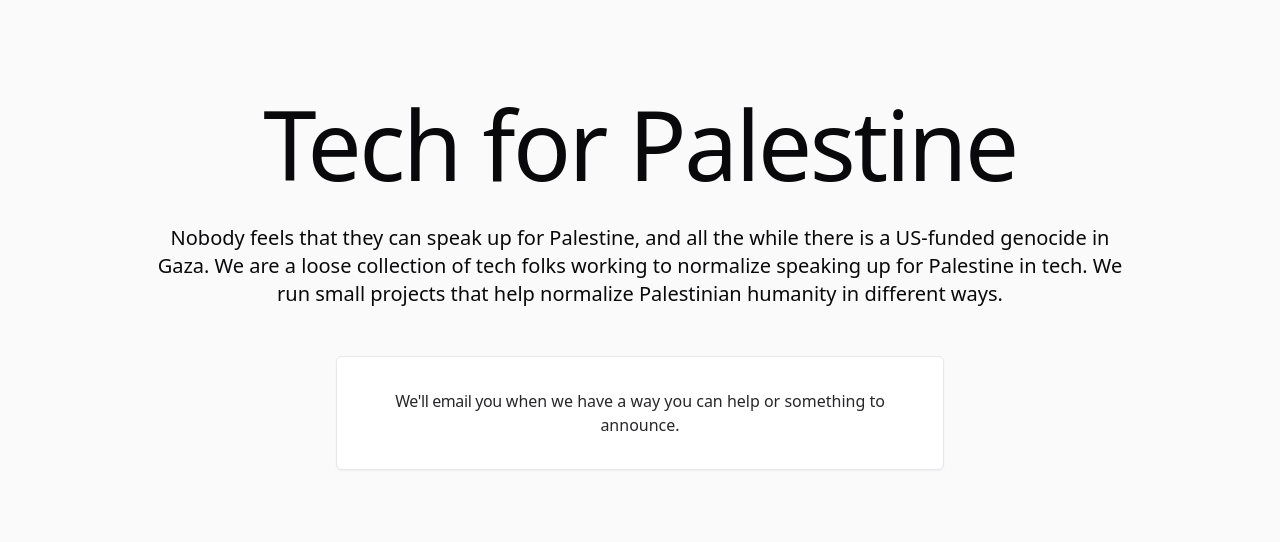
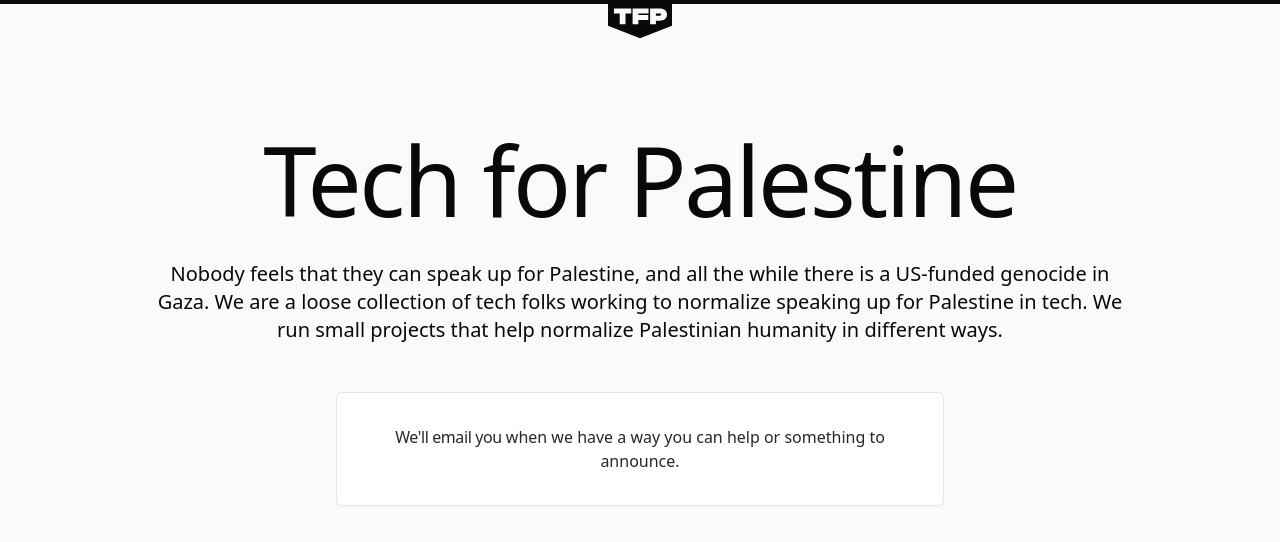
Before and after one commit to TechForPalestine/website, an Astro site: page / in a window 1280 px wide. Built offline with nearby package versions, Linux system fonts and the light colour scheme; Astro itself is replaced by a stand-in of ours.

Commit message:
Adds logo and fav

```diff
--- /dev/null
+++ b/src/components/Navigation.astro
@@ -0,0 +1,24 @@
+<header class="flex flex-col">
+  <div class="h-1 w-full bg-zinc-950"></div>
+  <nav class="flex justify-center items-center">
+    <a href="" class="text-zinc-950"
+      ><svg
+        width="204"
+        height="118"
+        viewBox="0 0 204 118"
+        fill="none"
+        xmlns="http://www.w3.org/2000/svg"
+        class="w-16 h-10 -m-1"
+      >
+        <path
+          d="M152.642 45.3069V38.164H164.805C168.011 38.164 169.614 39.3545 169.614 41.7354C169.614 44.1164 168.011 45.3069 164.805 45.3069H152.642Z"
+          fill="currentColor"></path>
+        <path
+          fill-rule="evenodd"
+          clip-rule="evenodd"
+          d="M204 0.549805H0V77.4497L102 117.45L204 77.4497V0.549805ZM74.1584 22.4497H19V38.164H37.3861V72.4497H55.7723V38.164H74.1584V22.4497ZM78.3875 22.4497H129.303V38.164H96.7737V43.164H128.596V58.8783H96.7737V72.4497H78.3875V22.4497ZM152.642 72.4497V61.0211H164.169C171.947 61.0211 177.888 59.3069 181.989 55.8783C185.996 52.5926 188 47.8783 188 41.7354C188 35.5926 185.996 30.8783 181.989 27.5926C177.888 24.164 171.947 22.4497 164.169 22.4497H134.256V72.4497H152.642Z"
+          fill="currentColor"></path>
+      </svg></a
+    >
+  </nav>
+</header>
--- a/src/layouts/Layout.astro
+++ b/src/layouts/Layout.astro
@@ -1,4 +1,5 @@
 ---
+import Navigation from "../components/Navigation.astro";
 interface Props {
   title: string;
   description?: string;
@@ -21,6 +22,7 @@
     <title>{title}</title>
   </head>
   <body class="text-zinc-950 dark:text-zinc-50 bg-zinc-50 dark:bg-zinc-950">
+    <Navigation />
     <slot />
   </body>
 </html>
--- a/tailwind.config.mjs
+++ b/tailwind.config.mjs
@@ -3,6 +3,19 @@
   content: ["./src/**/*.{astro,html,js,jsx,md,mdx,svelte,ts,tsx,vue}"],
   theme: {
     extend: {
+      red: {
+        50: "#fef2f2",
+        100: "#fde3e3",
+        200: "#fccccc",
+        300: "#f9a8a8",
+        400: "#f37676",
+        500: "#e94a4a",
+        600: "#d83838",
+        700: "#b42121",
+        800: "#951f1f",
+        900: "#7c2020",
+        950: "#430c0c",
+      },
       green: {
         50: "#f0fdf5",
         100: "#dcfceb",
```
Also changed, not shown: public/favicon.svg.
